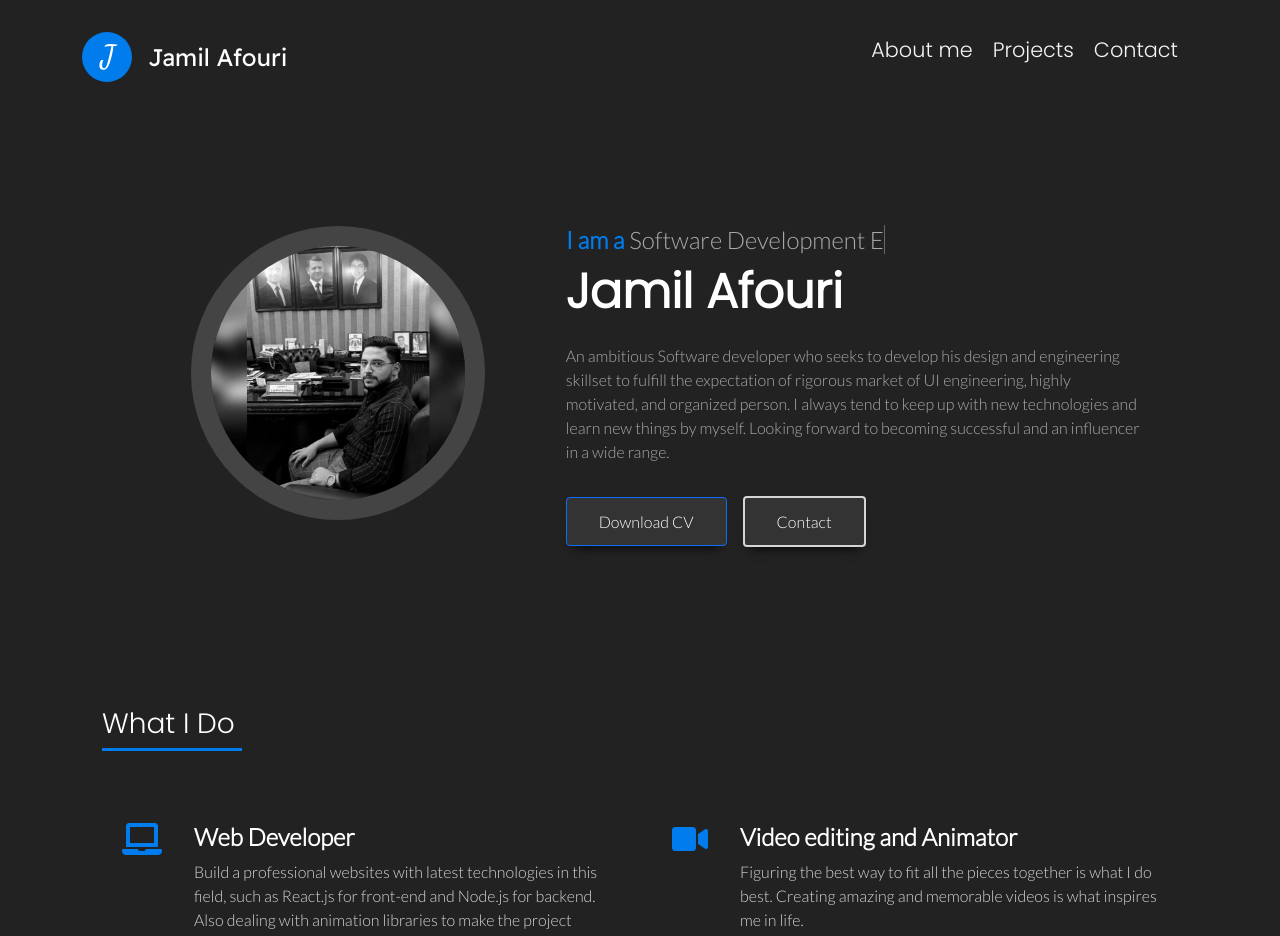
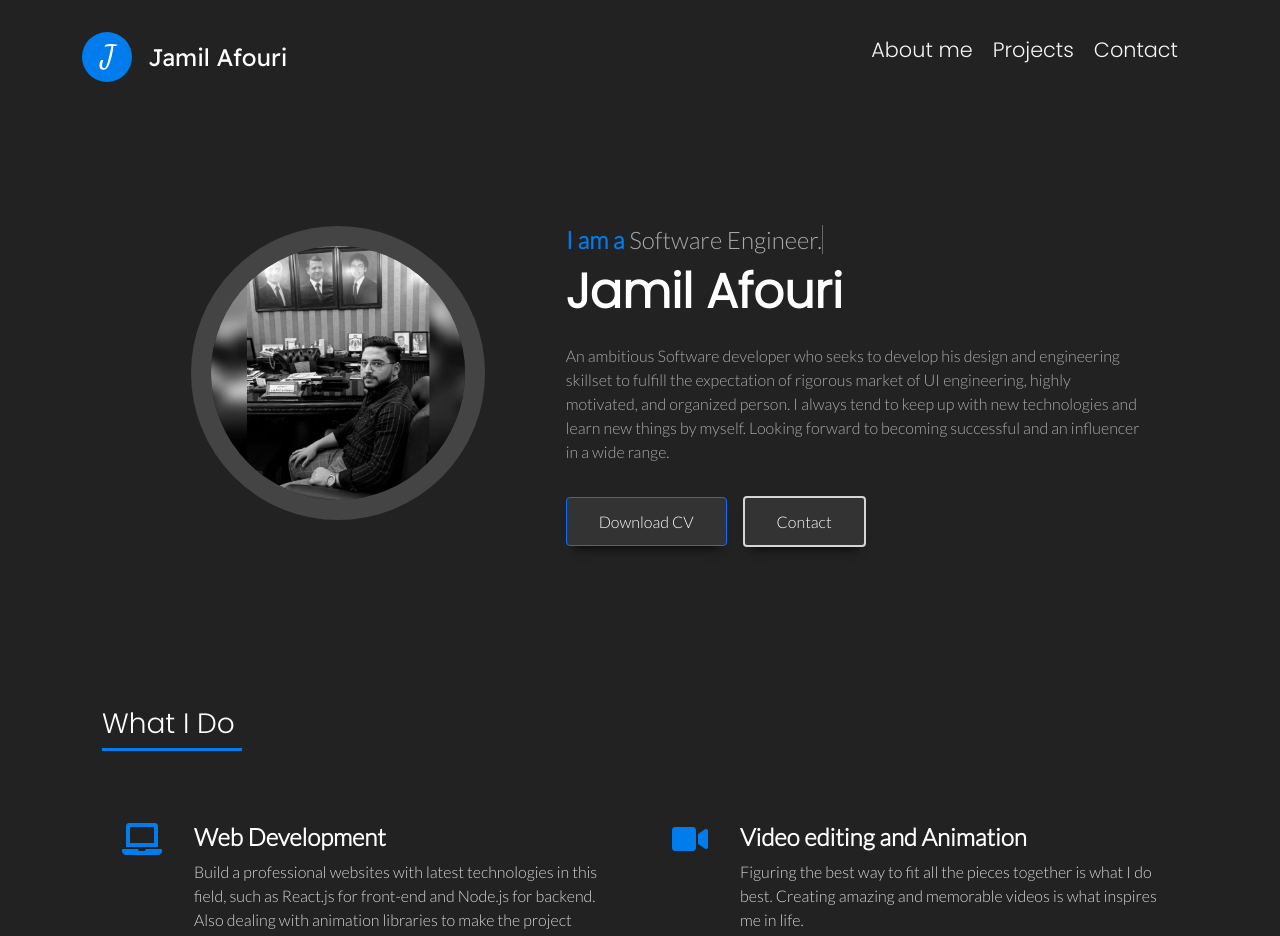
Before and after one commit to JamilAfouri99/Portfolio, a React (Create React App) app: page /about_me in a window 1280 px wide. Shown: the top 936 px of the page. Built offline with nearby package versions, Linux system fonts and the light colour scheme.

Commit message:
i made some edits

```diff
--- a/src/component/Body/Doing/Doing.js
+++ b/src/component/Body/Doing/Doing.js
@@ -13,7 +13,7 @@ const Doing = () => {
                         <i class="fas fa-laptop"></i>
                     </div>
                     <div>
-                        <h4>Web Developer</h4>
+                        <h4>Web Development</h4>
                         <p>Build a professional websites with latest technologies in this field, such as React.js for front-end and Node.js for backend. Also dealing with animation libraries to make the project more attractive to users.</p>
                     </div>
                 </div>
@@ -22,7 +22,7 @@ const Doing = () => {
                         <i class="fas fa-video"></i>
                     </div>
                     <div>
-                        <h4>Video editing and Animator</h4>
+                        <h4>Video editing and Animation</h4>
                         <p>Figuring the best way to fit all the pieces together is what I do best. Creating amazing and memorable videos is what inspires me in life. </p>
                     </div>
                 </div>
--- a/src/component/Contact me/Contact.js
+++ b/src/component/Contact me/Contact.js
@@ -54,7 +54,7 @@ const Contact = () => {
         setIsLoading(true)
         try {
             const response = await fetch('https://portfolio-9ec35-default-rtdb.firebaseio.com/contactus.json', {
-            // const response = await fetch('https://portfolio-9ec35-default-rtdb.firebio.com/contactus.json', {
+                // const response = await fetch('https://portfolio-9ec35-default-rtdb.firebio.com/contactus.json', {
                 method: 'POST',
                 headers: { 'Content-Type': 'application/json' },
                 body: JSON.stringify({
@@ -99,7 +99,7 @@ const Contact = () => {
                             <div className="mb-3">
                                 <label className="form-label">Email Address</label>
                                 <input value={email} className={`form-control ${inEmail ? classes.notValid : inEmail == null ? classes.BeforeCheck : classes.Valid}`} id="emailAddress" type="email" placeholder="Email Address" data-sb-validations="required, email" onChange={handleEmail} onBlur={handleBlurEmail} />
-                                {inEmail && <div style={{ color: '#f30f0f', paddingTop: '0.4rem' }}>Email Address Email is not valid.</div>}
+                                {inEmail && <div style={{ color: '#f30f0f', paddingTop: '0.4rem' }}>Email is not valid.</div>}
                             </div>
 
                             {/* <!-- Message input --> */}
--- a/src/component/Header/Info/Info.js
+++ b/src/component/Header/Info/Info.js
@@ -1,8 +1,8 @@
 import classes from './Info.module.css'
 import image from '../../../assets/Desk_Picture.jpg'
-import CV from '../../../assets/Jamil-Afouri-CV-99 (5).pdf'
-import {NavLink} from 'react-router-dom'
-import {useEffect} from 'react'
+import CV from '../../../assets/Afouri-CV-2022.pdf'
+import { NavLink } from 'react-router-dom'
+import { useEffect } from 'react'
 const Info = () => {
     // Start Auto Writing
     var TxtRotate = function (el, toRotate, period) {
@@ -63,7 +63,7 @@ const Info = () => {
         css.type = "text/css";
         css.innerHTML = ".txt-rotate > .wrap { border-right: 0.08em solid #666 }";
         document.body.appendChild(css);
-    },[])
+    }, [])
     // End Auto Writing
     return (
         <div className={`container ${classes.Info}`}>
@@ -80,13 +80,13 @@ const Info = () => {
                         <span
                             class="txt-rotate"
                             data-period="2000"
-                            data-rotate='[" Software Development Engineer.", " Video Editor and Animator!" ]'></span>
+                            data-rotate='[" Software Engineer.", " Video Editor and Animator." ]'></span>
                     </h4>
                     <h1 className={classes.h1}>Jamil Afouri</h1>
                     <p className={classes.p}>An ambitious Software developer who seeks to develop his design and engineering skillset to fulfill the expectation of rigorous market of UI engineering, highly motivated, and organized person. I always tend to keep up with new technologies and learn new things by myself. Looking forward to becoming successful and an influencer in a wide range.</p>
                     <div className="flex">
-                    <a href={CV} download='Resume for Jamil Afouri'><button className={`btn btn-primary ${classes.downloadBtn}`}>Download CV</button></a>
-                    <NavLink to='/contact'><button className={`btn btn-primary ${classes.contactBtn}`}>Contact</button></NavLink>
+                        <a href={CV} download='CV for Jamil Afouri'><button className={`btn btn-primary ${classes.downloadBtn}`}>Download CV</button></a>
+                        <NavLink to='/contact'><button className={`btn btn-primary ${classes.contactBtn}`}>Contact</button></NavLink>
                     </div>
                 </div>
             </div>
```
Also changed, not shown: 2 other files (tests, documents, lock files or other folders).
